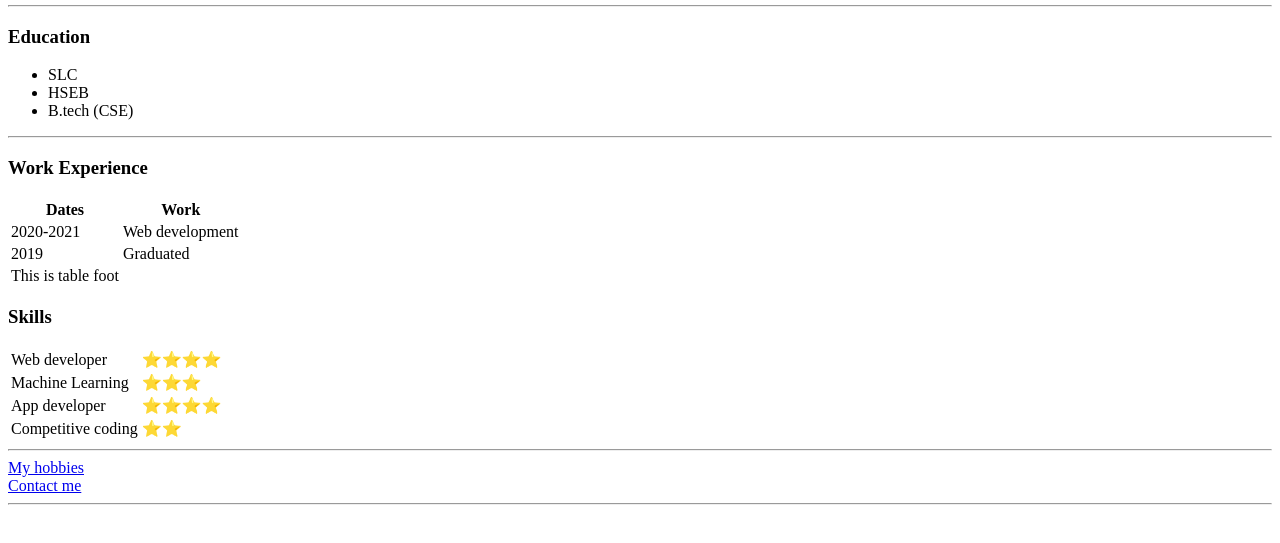
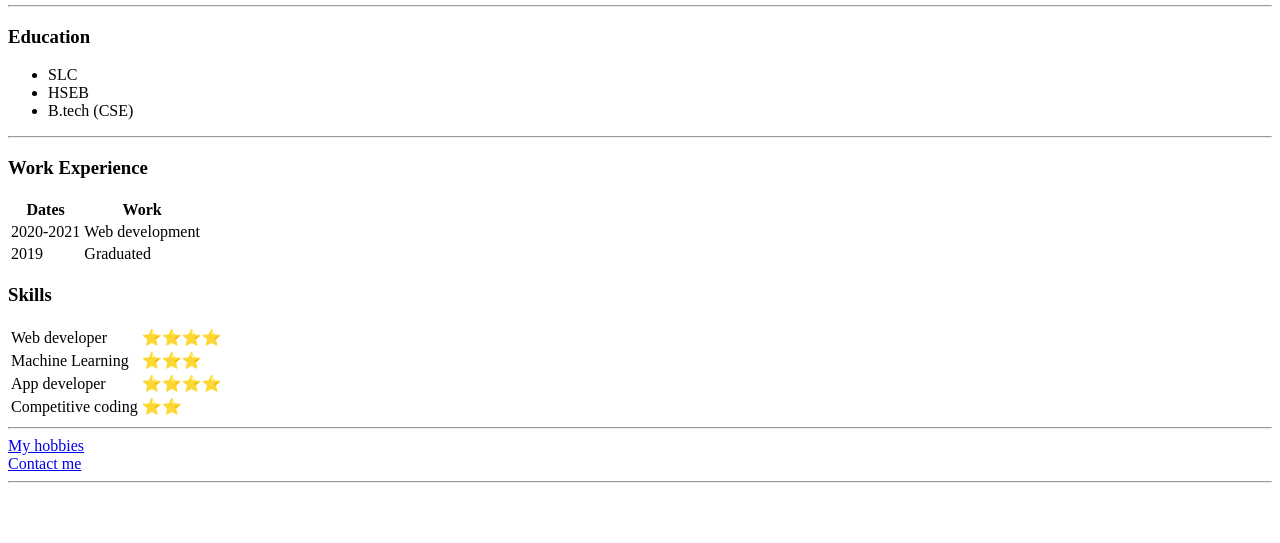
Before and after one commit to pratikshahi/cv, a plain HTML site: page index.html in a window 1280 px wide. Shown: the part 167-710 px from the top of the page. Drawn offline with Linux system fonts and the light colour scheme.

Commit message:
Update index.html

```diff
--- a/index.html
+++ b/index.html
@@ -42,11 +42,6 @@
         <td>Graduated </td>
       </tr>
     </tbody>
-    <tfoot>
-      <tr>
-        <td>This is table foot</td>
-      </tr>
-    </tfoot>
   </table>
   <h3>Skills</h3>
   <table>
```
